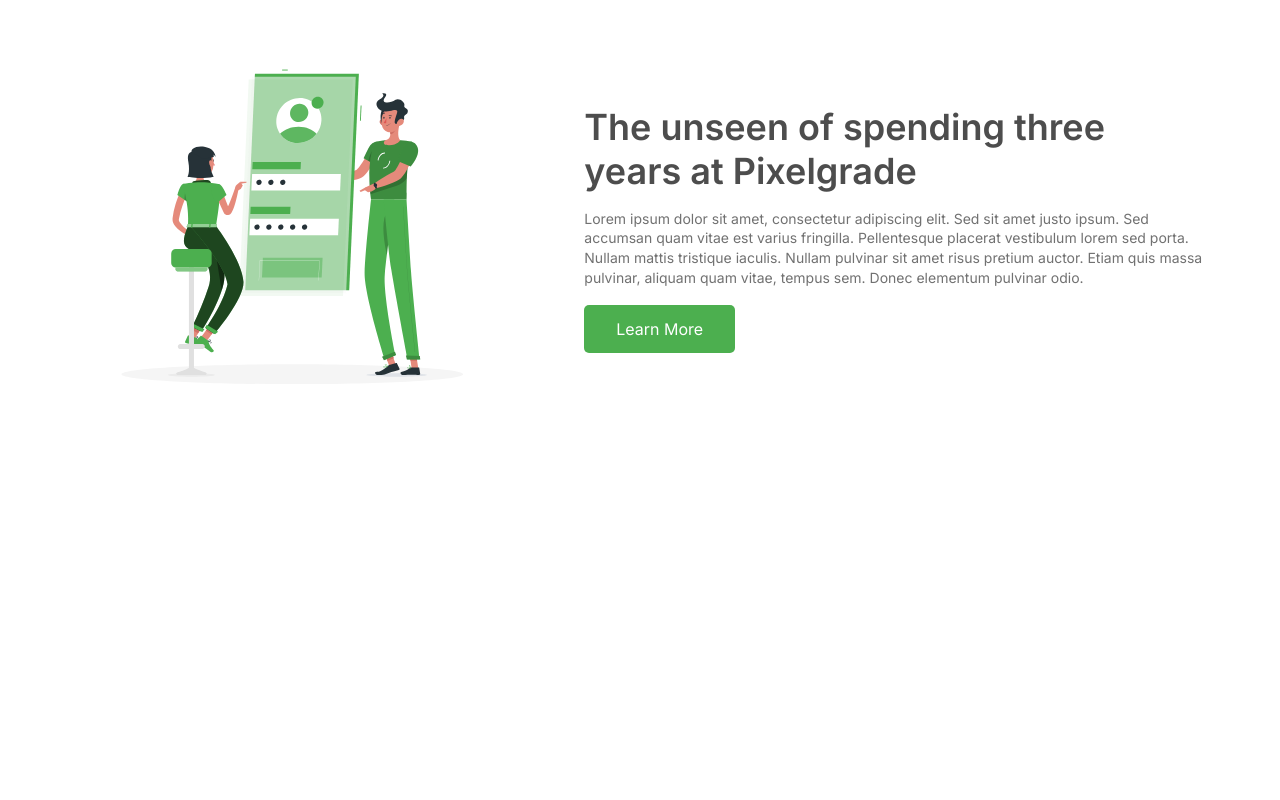
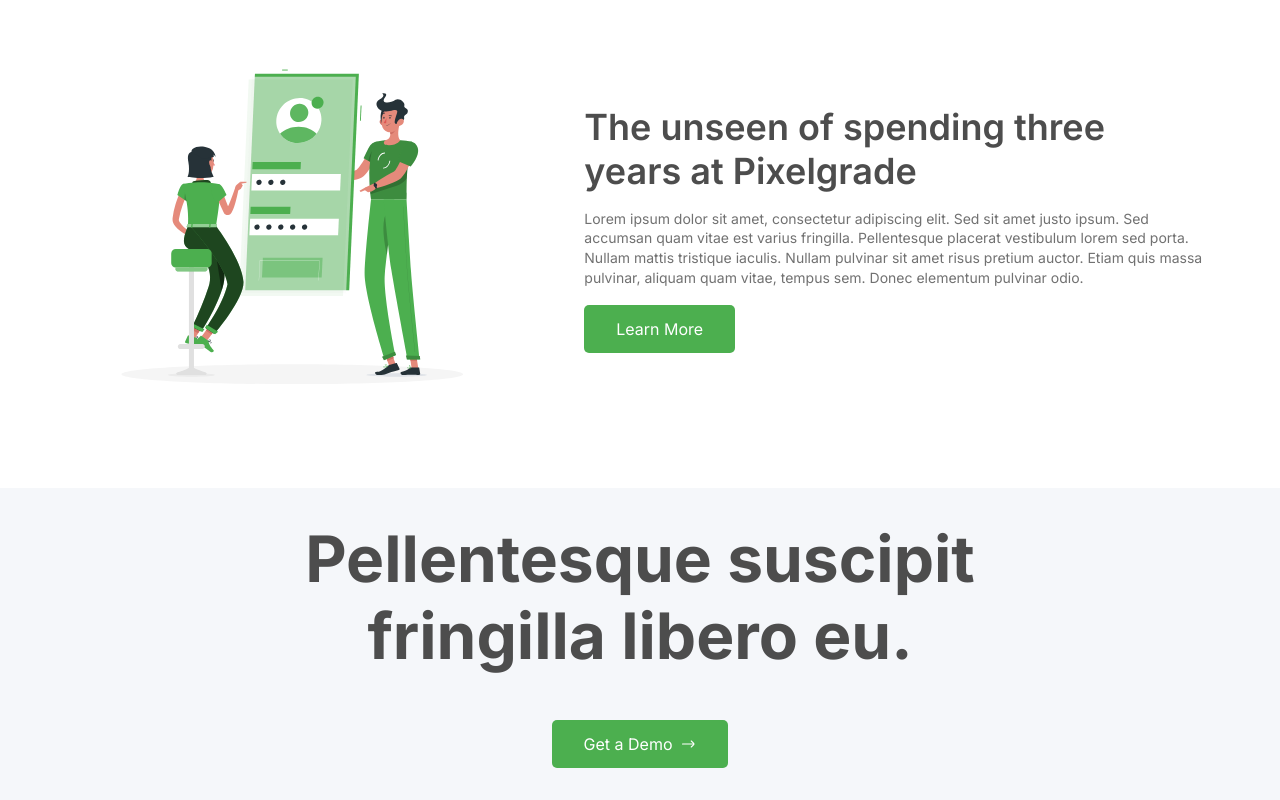
Before and after one commit to abdullahProfile/LandingPag, a website: page index.html in a window 1280 px wide. Shown: the part 1332-2132 px from the top of the page. Before the commit the page ends 1820 px from the top, so only its background shows below. Drawn offline with Linux system fonts and the light colour scheme.

Commit message:
cta section

```diff
--- a/index.html
+++ b/index.html
@@ -128,6 +128,13 @@
       </div>
     </div>
   </section>
+
+  <section class="cta-section">
+    <div class="cta-section__container">
+      <h2>Pellentesque suscipit <br> fringilla libero eu.</h2>
+      <a href="#">Get a Demo <span><img src="./assets/icon/Right.svg" alt="icon"></span></a>
+    </div>
+  </section>
   <script src="./script.js"></script>
 </body>
 </html>
--- /dev/null
+++ b/styles/_cta.scss
@@ -0,0 +1,55 @@
+.cta-section__container {
+  max-width: 1440px;
+  margin-inline: auto;
+  text-align: center;
+  background: $primary-bg-color;
+  padding-block: 32px;
+
+  h2 {
+    font-size: $lg-font-size;
+    font-weight: 700;
+    color: $primary-color;
+    margin-bottom: 46px;
+  }
+
+  a {
+    text-decoration: none;
+    padding: 14px 32px;
+    background: $btn-bg-color;
+    color: #fff;
+    border-radius: 5px;
+    max-width: 178px;
+    display: inline-flex;
+    align-items: center;
+    gap: 8px;
+    text-align: center;
+
+    span {
+      display: inline-flex;
+      align-items: center;
+    }
+
+    &:hover span {
+      animation: move-arrow 0.5s ease-in-out infinite;
+    }
+
+
+    @keyframes move-arrow {
+      0% {
+        transform: translateX(0);
+      }
+      50% {
+      transform: translateX(5px);
+      }
+      100% {
+      transform: translateX(0);
+      }
+    }
+  }
+
+  @media (max-width:778px) {
+    h2 {
+      font-size: $md-font-size;
+    }
+  }
+}
--- a/styles/style.scss
+++ b/styles/style.scss
@@ -5,3 +5,4 @@
 @import 'clientSection';
 @import 'card';
 @import 'article';
+@import 'cta';
```
Also changed, not shown: css/style.css.
